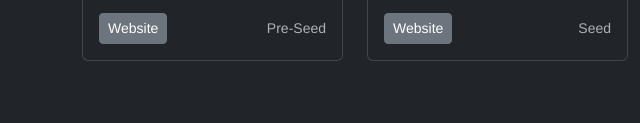
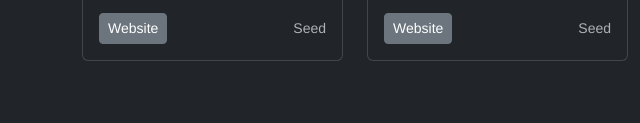
Before and after one commit to esteininger/cohort, a plain HTML site: page index.html in a window 1280 px wide. Shown: the part 757-880 px from the top of the page, 0-640 px from the left. Drawn offline with nearby package versions, Linux system fonts and the light colour scheme.

Commit message:
no message

```diff
--- a/index.html
+++ b/index.html
@@ -164,7 +164,7 @@
                                                 class="btn btn-sm btn-outline-secondary">Website</button>
                                         </a>
                                     </div>
-                                    <small class="text-muted">Pre-Seed</small>
+                                    <small class="text-muted">Seed</small>
                                 </div>
                             </div>
                         </div>
```
